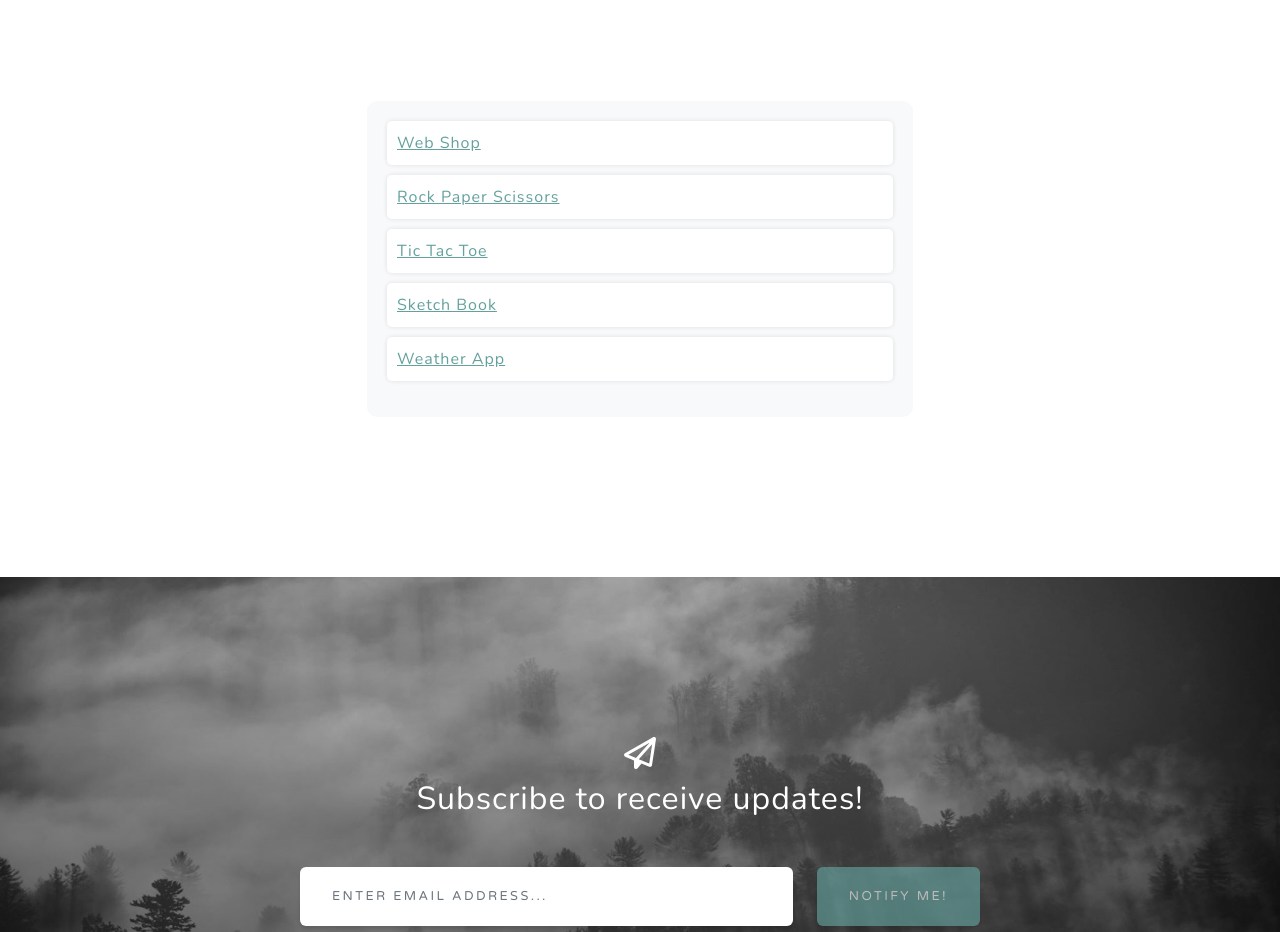
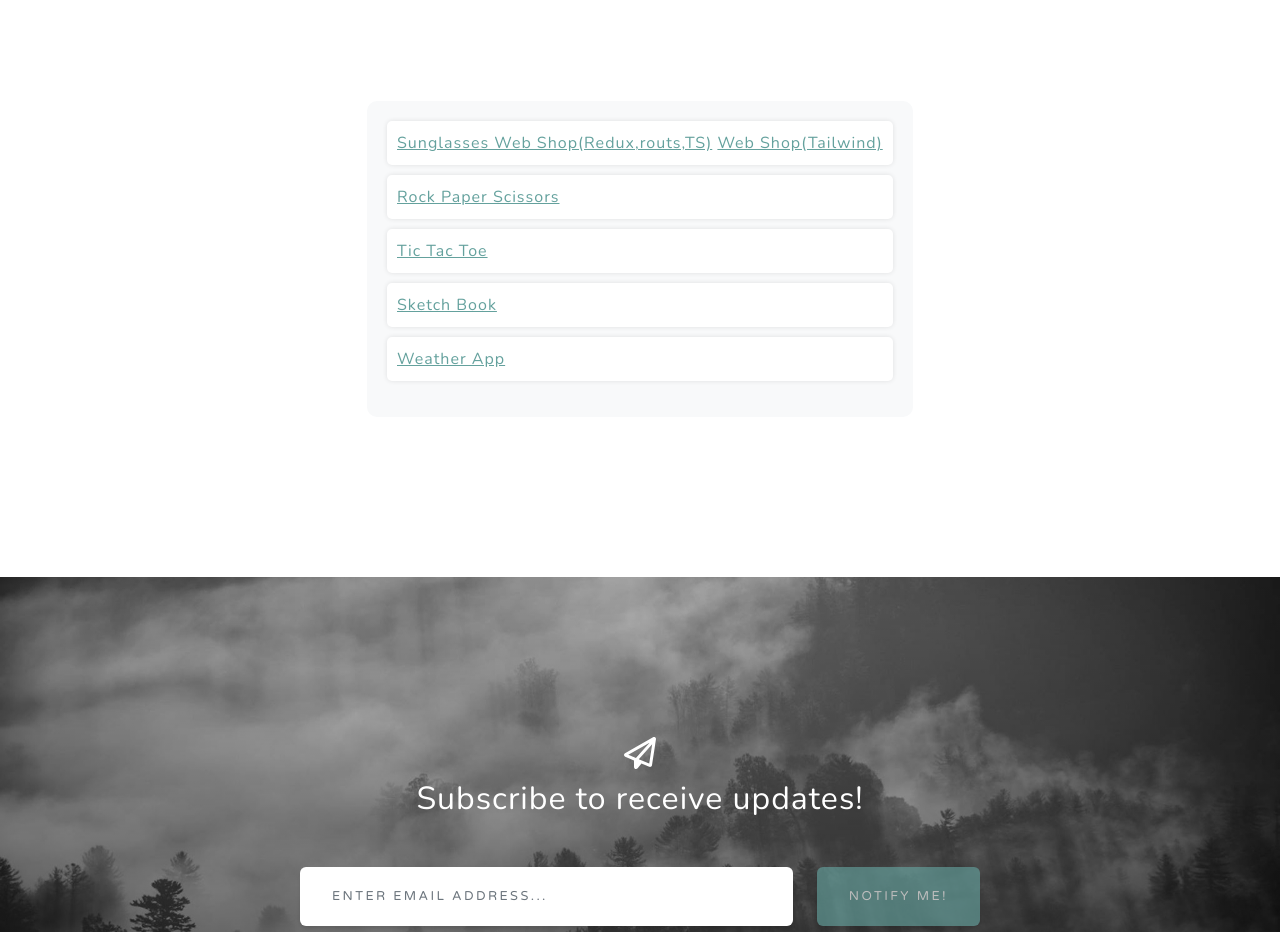
Before and after one commit to Strjela/Strjela.github.io, a plain HTML site: page index.html in a window 1280 px wide. Shown: the part 1600-2532 px from the top of the page. Drawn offline with nearby package versions, Linux system fonts and the light colour scheme.

Commit message:
add sunglases shop

```diff
--- a/index.html
+++ b/index.html
@@ -102,10 +102,13 @@
             <div class="custom-list">
               <ul class="list-unstyled">
                 <li class="custom-list-item">
+                  <a target="”_blank”" href="https://sunglasses-shp.vercel.app/"
+                    >Sunglasses Web Shop(Redux,routs,TS)</a
+                  >
                   <a
                     target="”_blank”"
                     href="https://strjela.github.io/shopWeb/public/index.html"
-                    >Web Shop</a
+                    >Web Shop(Tailwind)</a
                   >
                 </li>
                 <li class="custom-list-item">
```
Also changed, not shown: package-lock.json (added).
